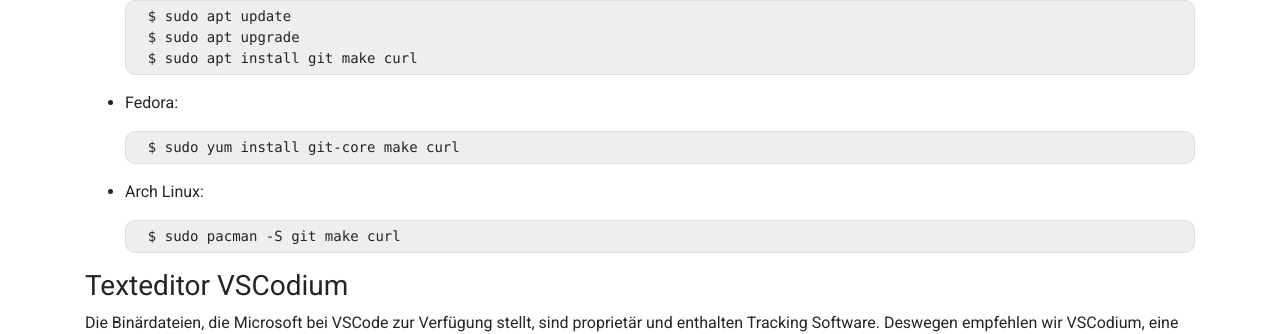
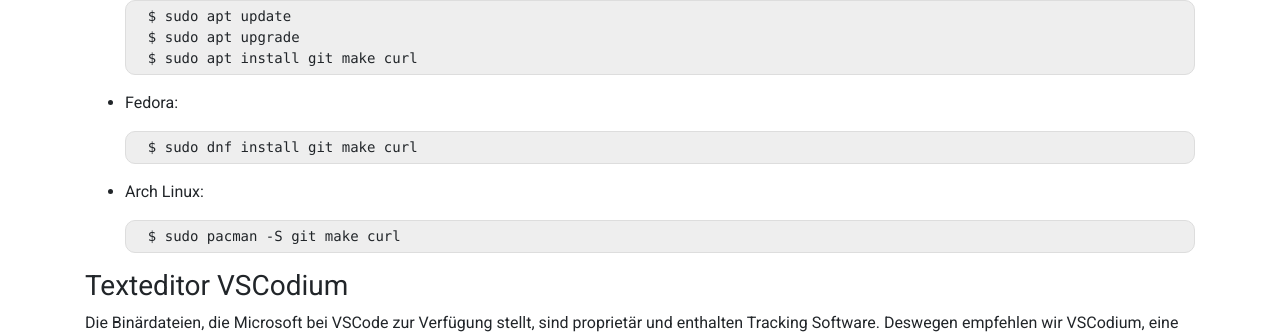
Before and after one commit to pep-dortmund/homepage-toolbox, a Jekyll site: the page built from install/linux.md, in a window 1280 px wide and 900 px high, scrolled down 421 px. Shown: the part 121-455 px from the top of the window. Built offline with Jekyll 4.4.1, drawn with Linux system fonts in a browser that asks for light colours; nearby versions of some CDN libraries.

Commit message:
fedora install update
- move from `git-core` to `git` making the install look more consistent
  with other distributions.
  Also `git` and `git-core` are dependent in both directions resulting
  in the same installed packages.
- move from `yum` to `dnf` which is the standard package manager since
  2015. Hence, sticking to modern documentation. Since 2019 even RHEL
  moved to `dnf`. Also `/usr/bin/yum -> dnf-3` should result in
  everything still working, but it looks better. `dnf` has the same link
  to `dnf-3` in `/usr/bin/dnf -> dnf-3`

```diff
--- a/install/linux.md
+++ b/install/linux.md
@@ -34,7 +34,7 @@
 
 - Fedora:
 
-        $ sudo yum install git-core make curl
+        $ sudo dnf install git make curl
 
 - Arch Linux:
 
```
